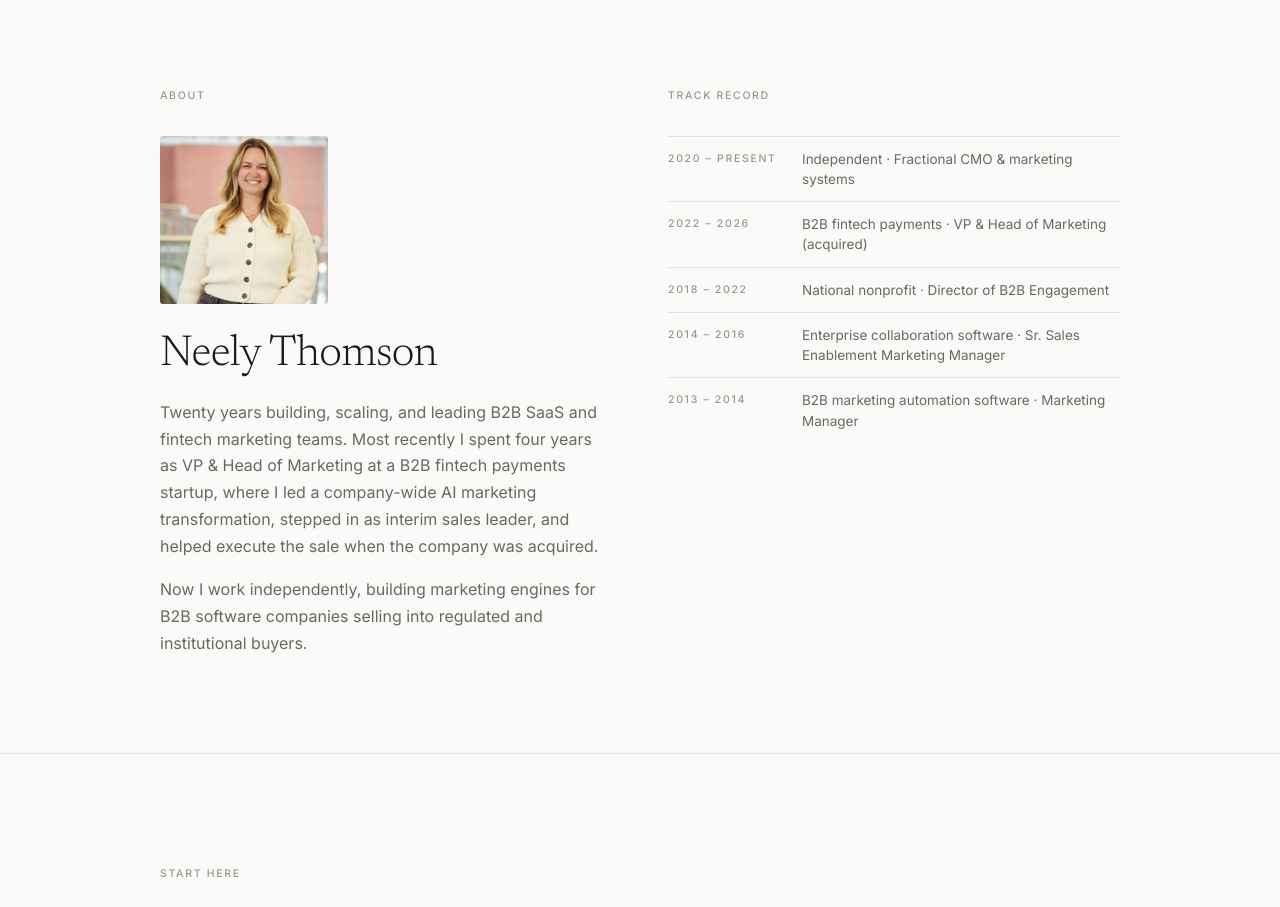
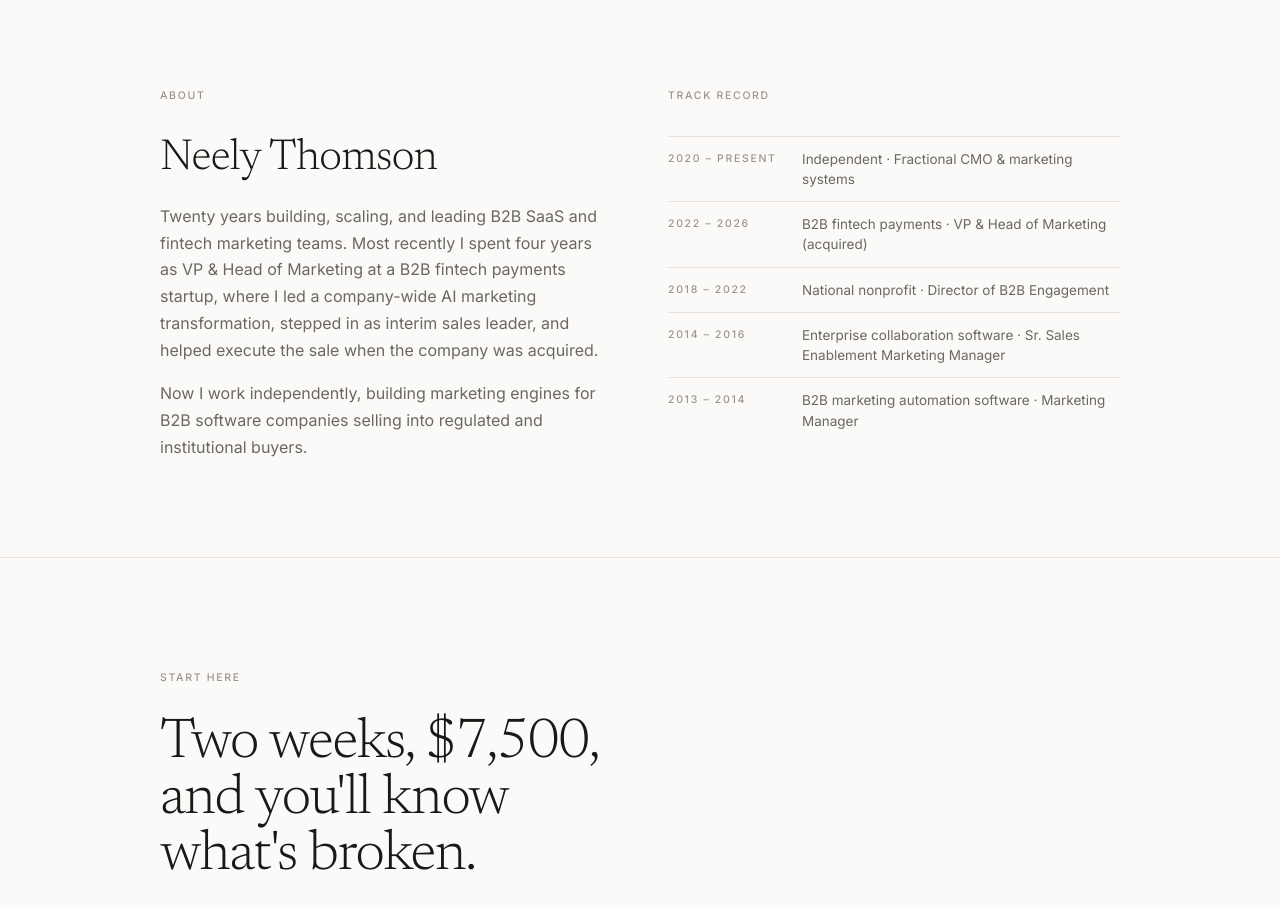
Before and after one commit to neelythomson/neelythomson-site, a Next.js app: page / in a window 1280 px wide. Shown: the part 10800-11707 px from the top of the page. Built offline with nearby package versions, Linux system fonts and the light colour scheme.

Commit message:
About: remove photo

```diff
--- a/src/components/About.tsx
+++ b/src/components/About.tsx
@@ -12,14 +12,6 @@ export default function About() {
       <div className="mx-auto grid max-w-[960px] items-start gap-8 lg:grid-cols-2 lg:gap-14">
         <div>
           <p className="label mb-8">About</p>
-          <img
-            src="/neely-thomson.jpg"
-            alt="Neely Thomson"
-            width={800}
-            height={800}
-            loading="lazy"
-            className="mb-7 h-[168px] w-[168px] rounded-[3px] object-cover"
-          />
           <h2 className="display-sm mb-5 text-[clamp(1.9rem,3.4vw,2.9rem)]">
             Neely Thomson
           </h2>
```
